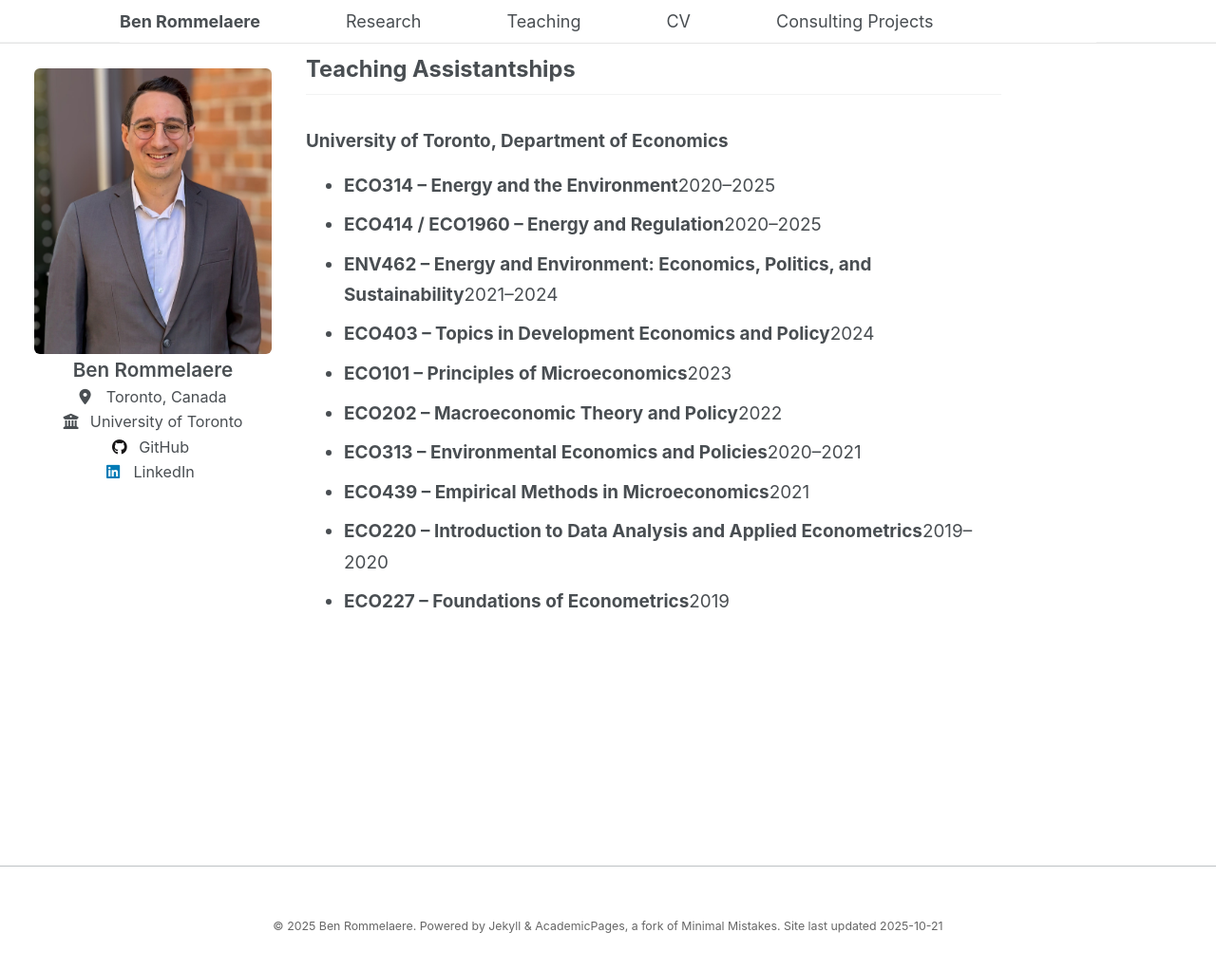
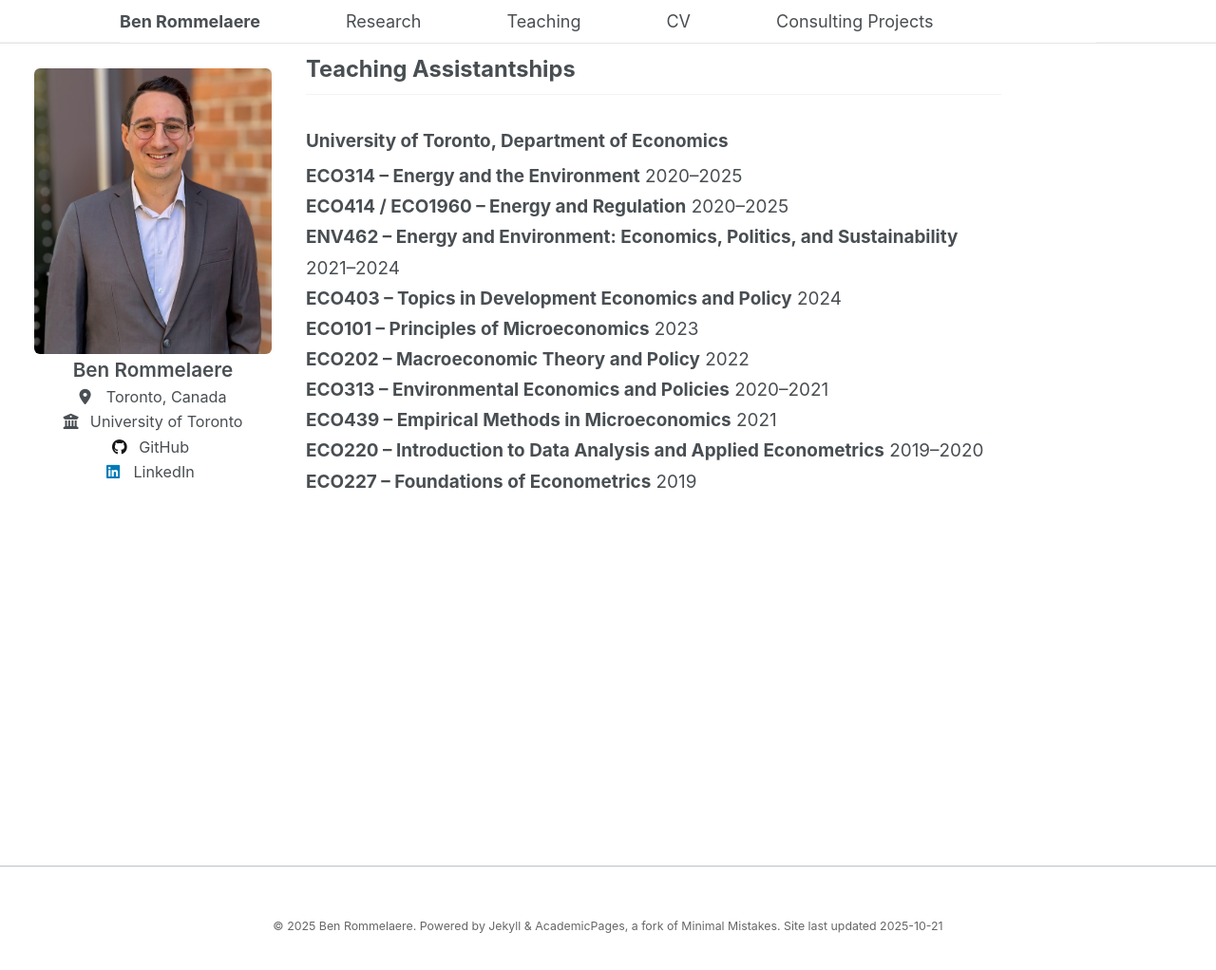
Before and after one commit to brommelaere/brommelaere.github.io, a Jekyll site: the page built from _pages/teaching.md, in a window 1280 px wide and 1040 px high. Shown: the top 1022 px of the window at 95% size. Built offline with Jekyll 4.4.1, drawn with Linux system fonts in a browser that asks for light colours.

Commit message:
Update teaching.md

```diff
--- a/_pages/teaching.md
+++ b/_pages/teaching.md
@@ -10,15 +10,45 @@
 
 ### University of Toronto, Department of Economics
 
-<ul class="course-list">
-  <li><span class="course"><strong>ECO314 – Energy and the Environment</strong></span><span class="year">2020–2025</span></li>
-  <li><span class="course"><strong>ECO414 / ECO1960 – Energy and Regulation</strong></span><span class="year">2020–2025</span></li>
-  <li><span class="course"><strong>ENV462 – Energy and Environment: Economics, Politics, and Sustainability</strong></span><span class="year">2021–2024</span></li>
-  <li><span class="course"><strong>ECO403 – Topics in Development Economics and Policy</strong></span><span class="year">2024</span></li>
-  <li><span class="course"><strong>ECO101 – Principles of Microeconomics</strong></span><span class="year">2023</span></li>
-  <li><span class="course"><strong>ECO202 – Macroeconomic Theory and Policy</strong></span><span class="year">2022</span></li>
-  <li><span class="course"><strong>ECO313 – Environmental Economics and Policies</strong></span><span class="year">2020–2021</span></li>
-  <li><span class="course"><strong>ECO439 – Empirical Methods in Microeconomics</strong></span><span class="year">2021</span></li>
-  <li><span class="course"><strong>ECO220 – Introduction to Data Analysis and Applied Econometrics</strong></span><span class="year">2019–2020</span></li>
-  <li><span class="course"><strong>ECO227 – Foundations of Econometrics</strong></span><span class="year">2019</span></li>
-</ul>
+<div class="course-rows">
+  <div class="row">
+    <span class="title"><strong>ECO314 – Energy and the Environment</strong></span>
+    <span class="year">2020–2025</span>
+  </div>
+  <div class="row">
+    <span class="title"><strong>ECO414 / ECO1960 – Energy and Regulation</strong></span>
+    <span class="year">2020–2025</span>
+  </div>
+  <div class="row">
+    <span class="title"><strong>ENV462 – Energy and Environment: Economics, Politics, and Sustainability</strong></span>
+    <span class="year">2021–2024</span>
+  </div>
+  <div class="row">
+    <span class="title"><strong>ECO403 – Topics in Development Economics and Policy</strong></span>
+    <span class="year">2024</span>
+  </div>
+  <div class="row">
+    <span class="title"><strong>ECO101 – Principles of Microeconomics</strong></span>
+    <span class="year">2023</span>
+  </div>
+  <div class="row">
+    <span class="title"><strong>ECO202 – Macroeconomic Theory and Policy</strong></span>
+    <span class="year">2022</span>
+  </div>
+  <div class="row">
+    <span class="title"><strong>ECO313 – Environmental Economics and Policies</strong></span>
+    <span class="year">2020–2021</span>
+  </div>
+  <div class="row">
+    <span class="title"><strong>ECO439 – Empirical Methods in Microeconomics</strong></span>
+    <span class="year">2021</span>
+  </div>
+  <div class="row">
+    <span class="title"><strong>ECO220 – Introduction to Data Analysis and Applied Econometrics</strong></span>
+    <span class="year">2019–2020</span>
+  </div>
+  <div class="row">
+    <span class="title"><strong>ECO227 – Foundations of Econometrics</strong></span>
+    <span class="year">2019</span>
+  </div>
+</div>
```
